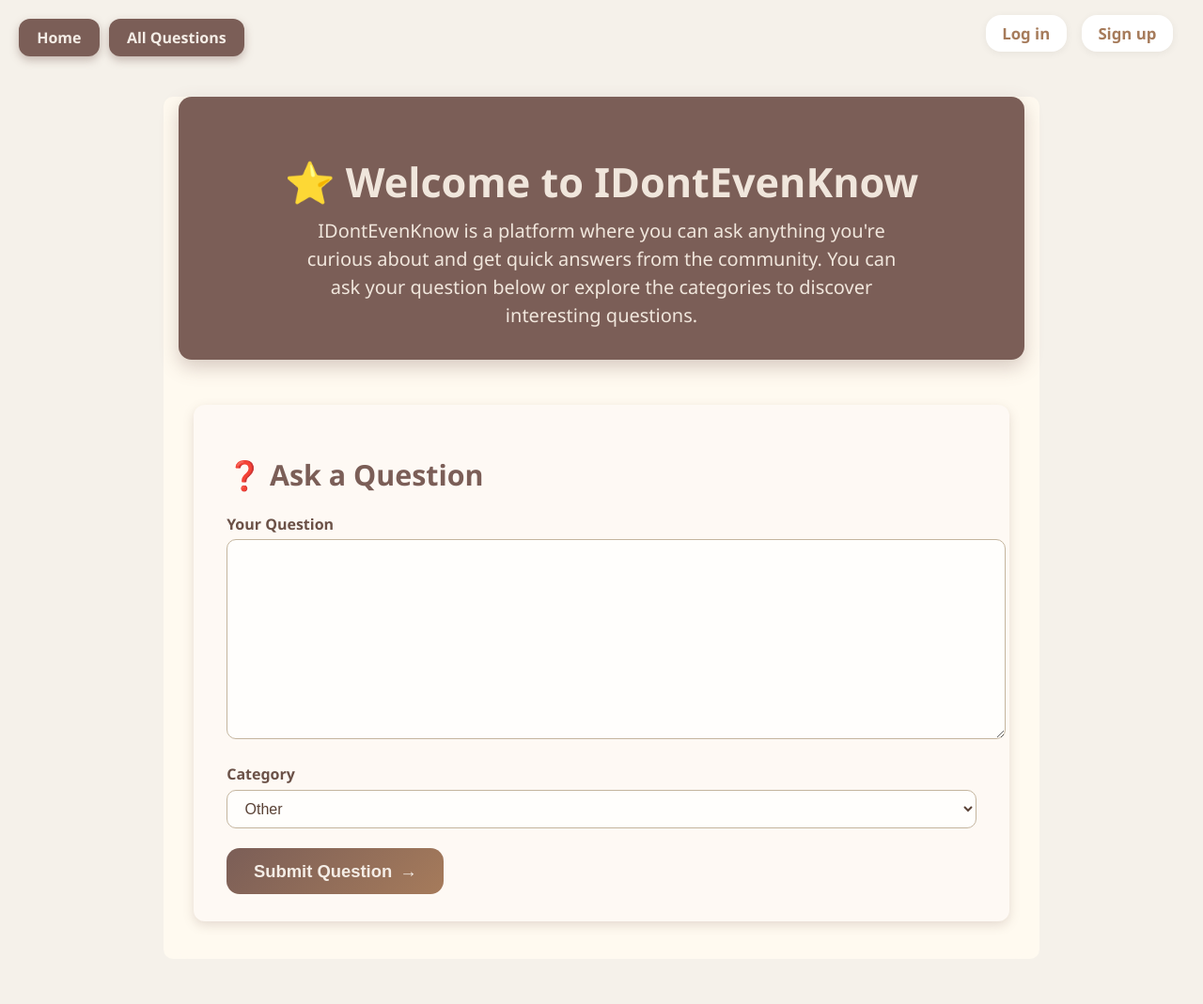
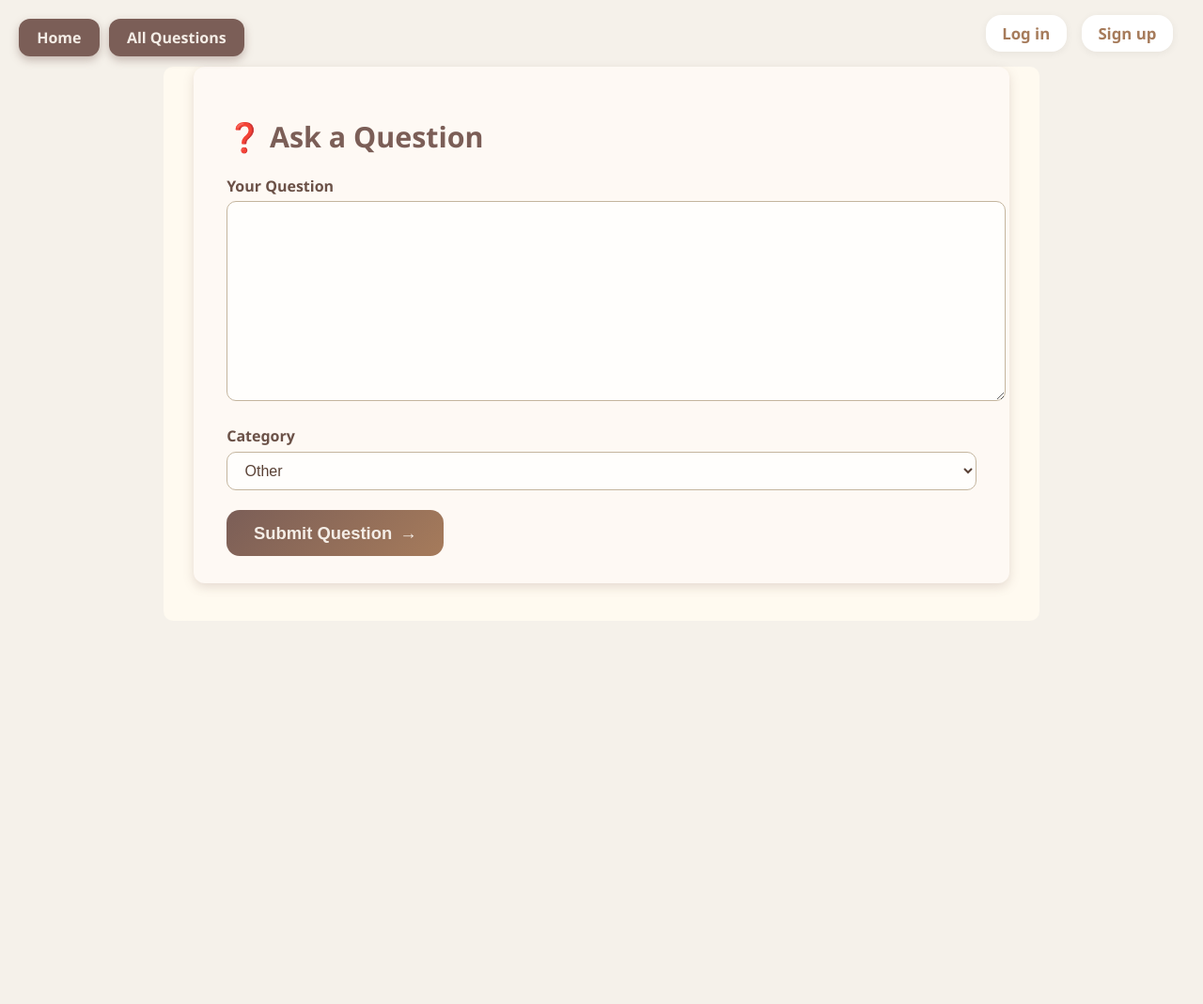
Before and after one commit to MinaOzdamar/web-proj, a Django app: template goldenqa/templates/cores/home.html in a window 1280 px wide. Shown: the whole page at 94% size. After the commit the page ends 624 px from the top, so only its background shows below. Run offline with Django 4.2, Linux system fonts and the light colour scheme; the template is opened without the code that fills it: values that come from a table or form of the project are taken from there, others are empty.

Commit message:
Update home.html

```diff
--- a/goldenqa/templates/cores/home.html
+++ b/goldenqa/templates/cores/home.html
@@ -69,7 +69,7 @@
     padding: 0 1rem;
   }
 
-  /* Form bölümü */
+
   .form-section {
     background: #fef9f4;
     border-radius: 12px;
@@ -265,12 +265,9 @@
   <a href="{% url 'question_page' %}">All Questions</a>
 </div>
 
-{% if not selected_tag %}
-<div class="welcome-section">
-    <h1>⭐ Welcome to IDontEvenKnow</h1>
-    <p>IDontEvenKnow is a platform where you can ask anything you're curious about and get quick answers from the community. You can ask your question below or explore the categories to discover interesting questions.</p>
-</div>
-{% endif %}
+
+
+
 
 <div class="container">
     {% if not selected_tag %}
```
